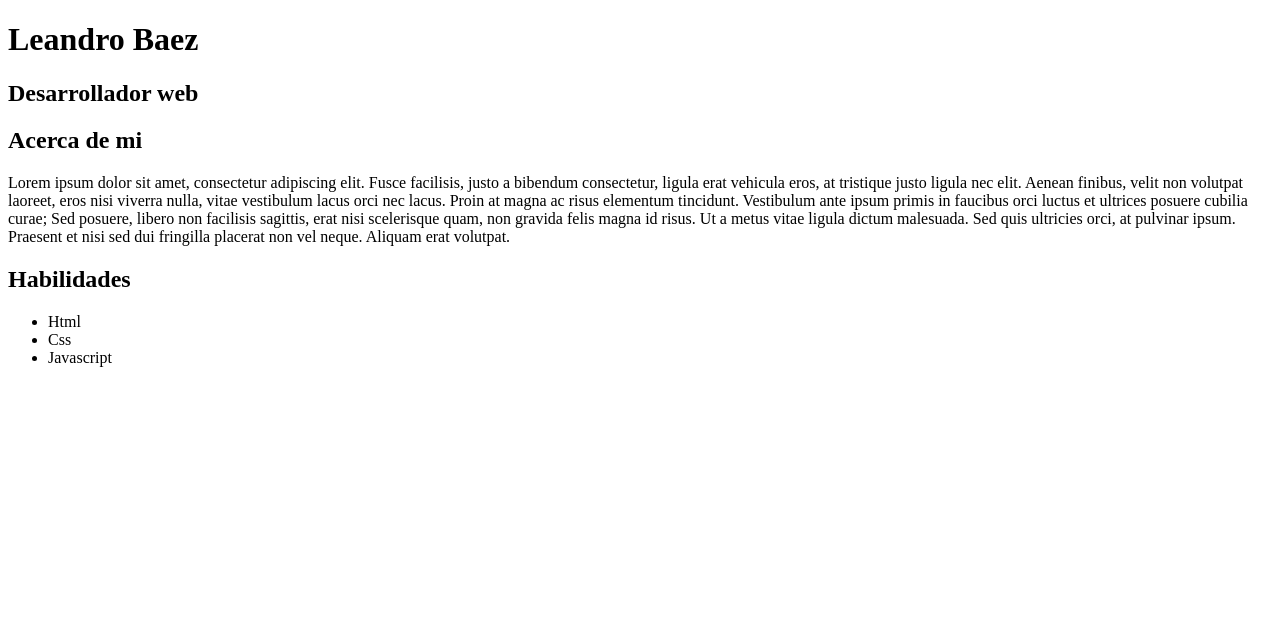
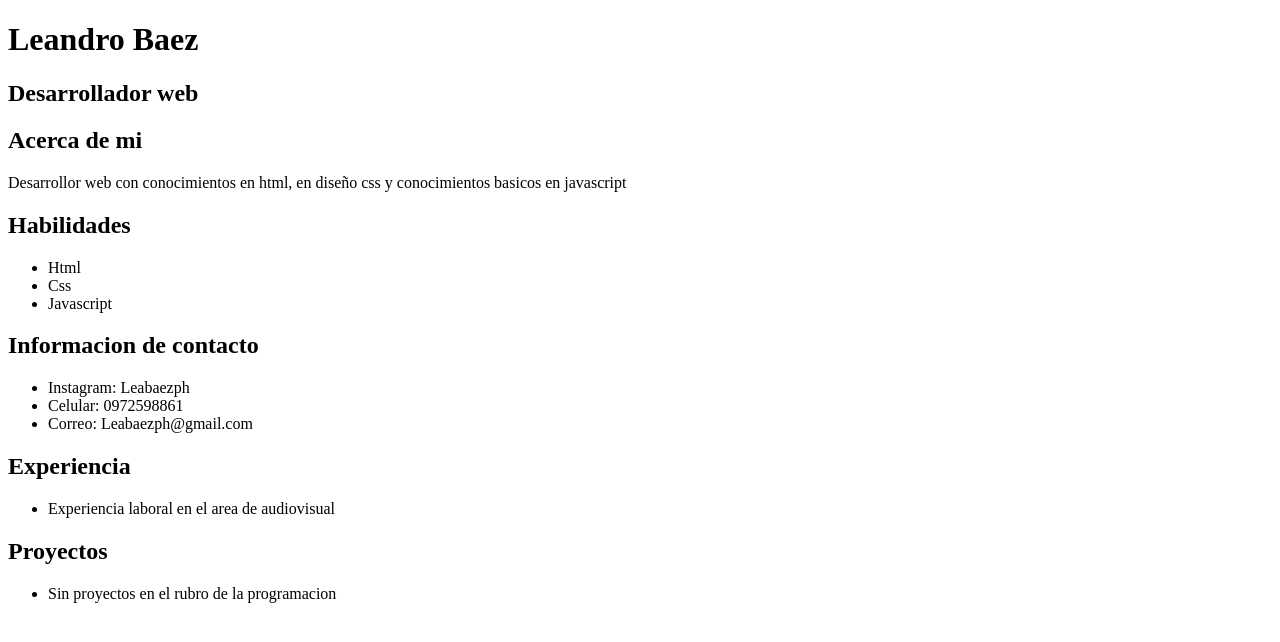
Before and after one commit to leabaezph/portafolio-intro-html1-ppy, a plain HTML site: page index.html in a window 1280 px wide. Drawn offline with Linux system fonts and the light colour scheme.

Commit message:
Actualizacion de informacion

```diff
--- a/index.html
+++ b/index.html
@@ -11,16 +11,7 @@
             <section>
                 <h2> Acerca de mi </h2>
                 <p>
-                    Lorem ipsum dolor sit amet, consectetur adipiscing elit. Fusce facilisis,
-                    justo a bibendum consectetur, ligula erat vehicula eros, at tristique justo
-                     ligula nec elit. Aenean finibus, velit non volutpat laoreet, eros nisi
-                      viverra nulla, vitae vestibulum lacus orci nec lacus. Proin at magna
-                      ac risus elementum tincidunt. Vestibulum ante ipsum primis in faucibus
-                      orci luctus et ultrices posuere cubilia curae; Sed posuere, libero non
-                       facilisis sagittis, erat nisi scelerisque quam, non gravida felis magna
-                        id risus. Ut a metus vitae ligula dictum malesuada. Sed quis ultricies orci,
-                         at pulvinar ipsum. Praesent et nisi sed dui fringilla placerat non vel neque.
-                         Aliquam erat volutpat.
+                    Desarrollor web con conocimientos en html, en diseño css y conocimientos basicos en javascript
                 </p>
             </section>
             <section>
@@ -31,6 +22,26 @@
                     <li>Javascript</li>
                 </ul>
             </section>
+            <section>
+                <h2> Informacion de contacto </h2>
+                <ul>
+                    <li>Instagram: Leabaezph </li>
+                    <li>Celular: 0972598861</li>
+                    <li>Correo: Leabaezph@gmail.com</li>
+                </ul>
+            </section>
+            <section>
+                <h2> Experiencia </h2>
+                <ul>
+                    <li>Experiencia laboral en el area de audiovisual </li>
+                </ul>
+            </section>
+            <section>
+                <h2> Proyectos </h2>
+                <ul>
+                    <li>Sin proyectos en el rubro de la programacion </li>
+                </ul>
+            </section>
         </main>
     </header>
     </body>
```
